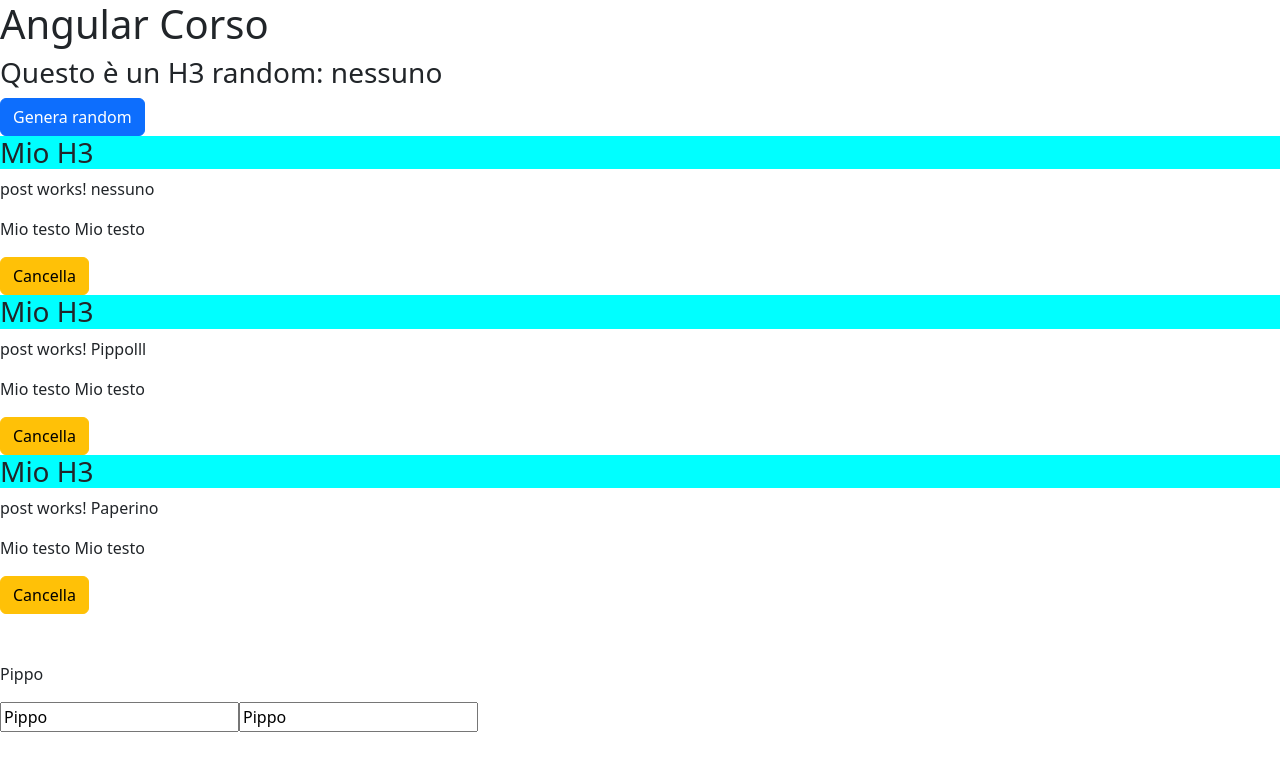
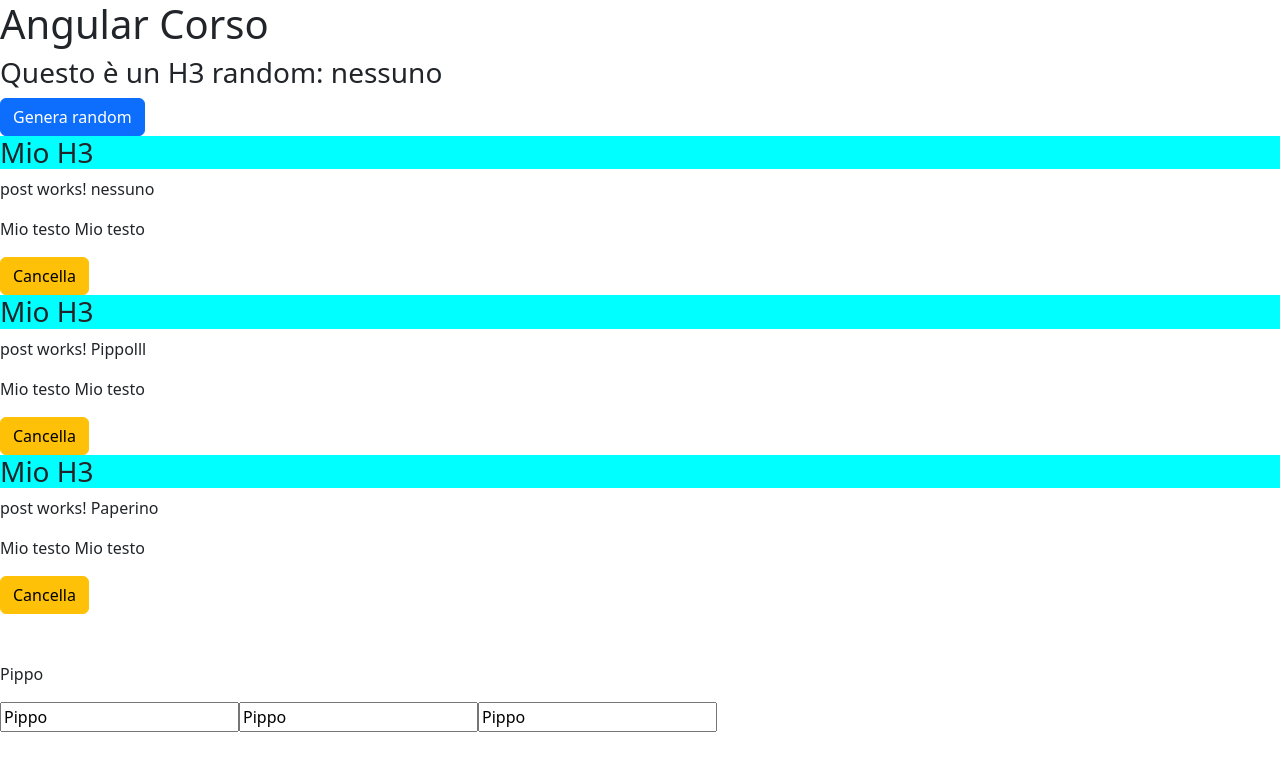
Before and after one commit to ironmanromeo/angular-corso, an Angular app: page / in a window 1280 px wide. Shown: the top 770 px of the page. Built offline with nearby package versions, Linux system fonts and the light colour scheme.

Commit message:
LEZIONE5

```diff
--- a/src/app/form/form.component.html
+++ b/src/app/form/form.component.html
@@ -1,3 +1,5 @@
 <p>{{ nome }}</p>
 <input tupe="text" value="{{nome}}" (input)="onInput($event)">
 <input tupe="text" value="{{nome}}" (input)="onInput($event)">
+
+<input tupe="text"  [(ngModel)]="nome">
```
